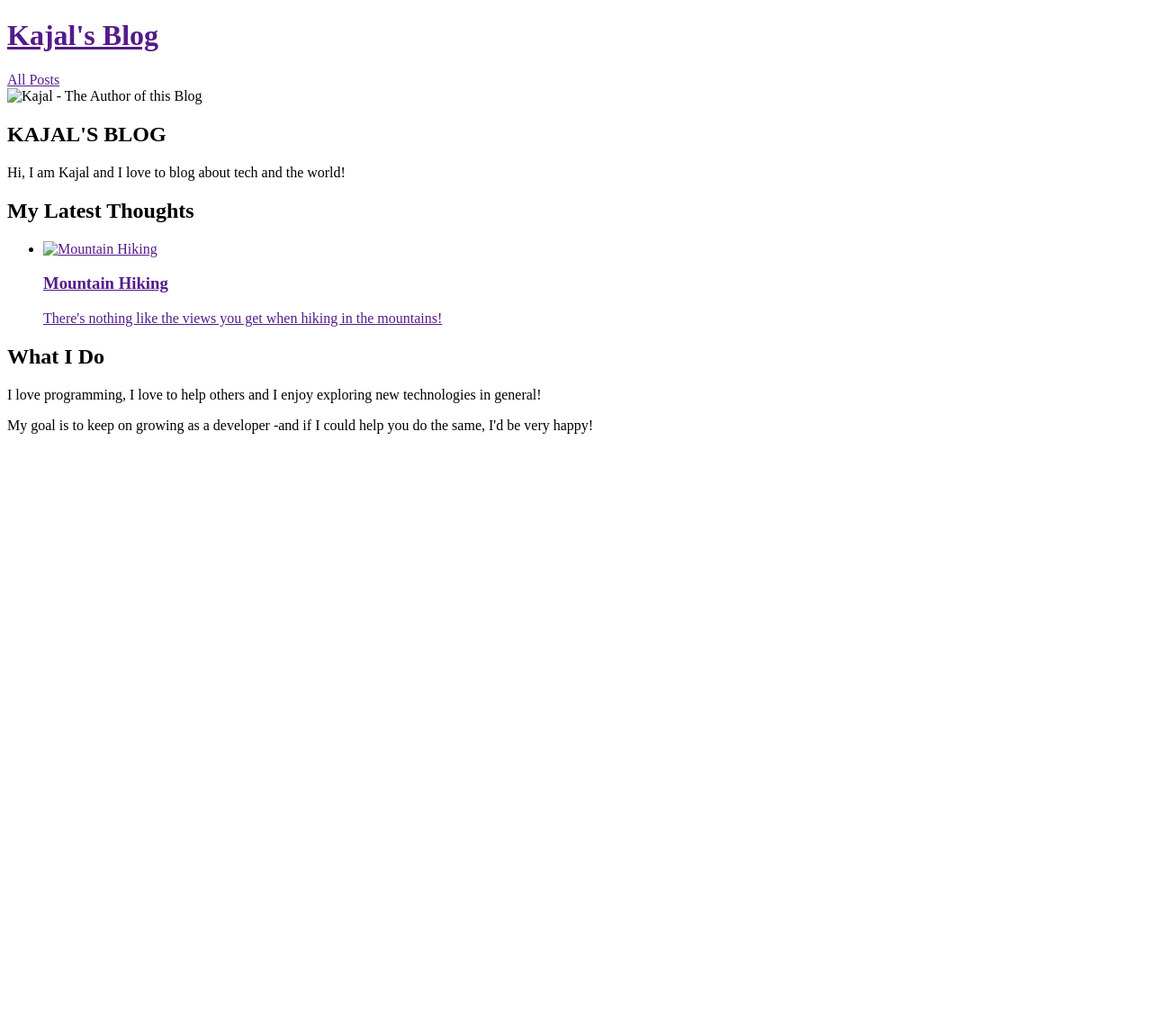
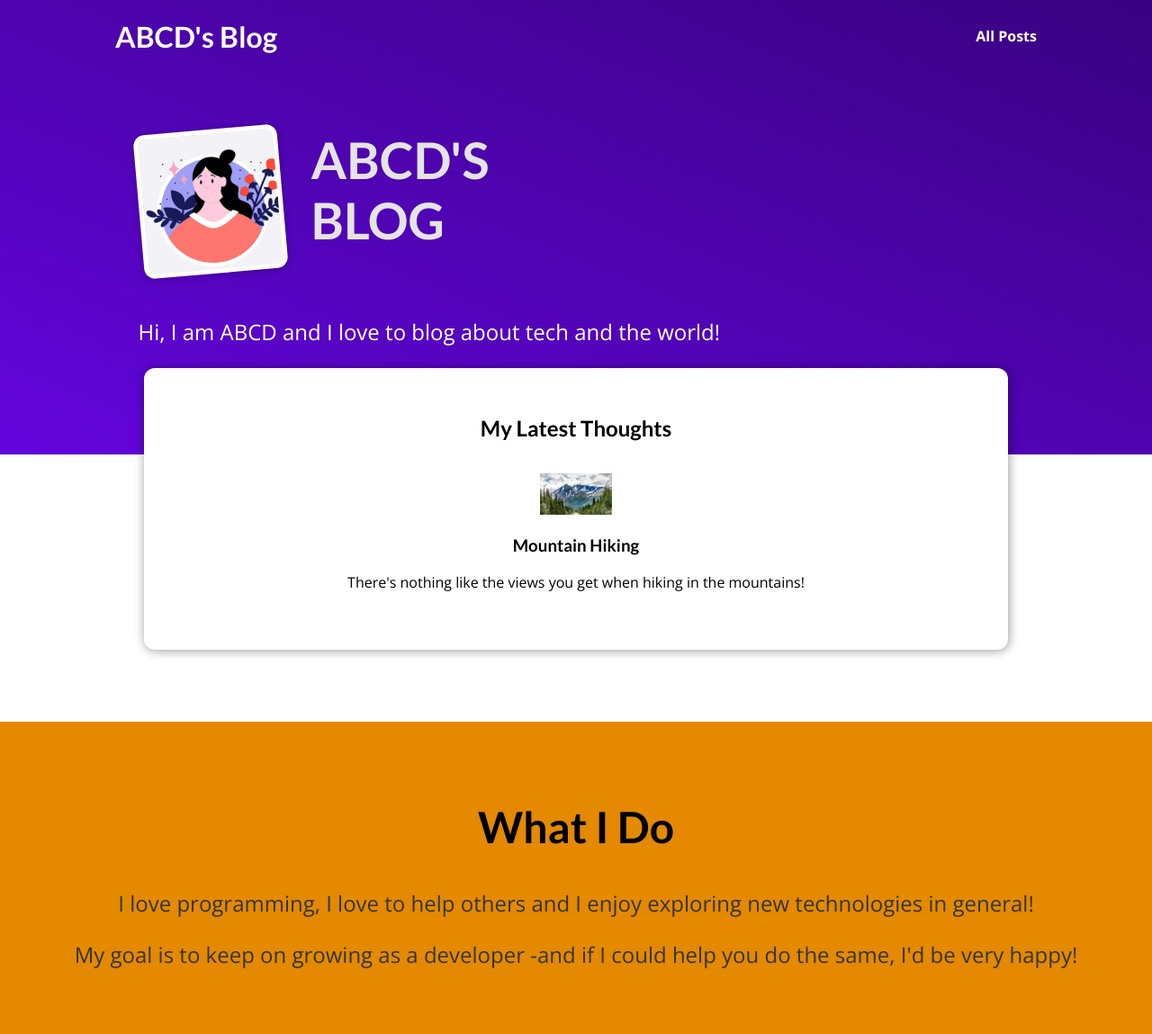
Before and after one commit to Kajal-Yadav31/Blog-Project, a Django app: page / in a window 1280 px wide. Shown: the whole page at 90% size. Before the commit the page ends 482 px from the top, so only its background shows below. Run offline with Django 4.2, Linux system fonts and the light colour scheme.

Commit message:
add css style to both css files and and images to it

```diff
--- a/blog/static/blog/index.css
+++ b/blog/static/blog/index.css
@@ -0,0 +1,129 @@
+#main-navigation {
+    width: 100%;
+    height: 5rem;
+    display: flex;
+    justify-content: space-between;
+    align-items: center;
+    padding: 0 10%;
+    position: absolute;
+    top: 0;
+    left: 0;
+}
+
+#main-navigation a {
+    text-decoration: none;
+    color: white;
+    font-weight: bold;
+}
+
+#main-navigation a:hover,
+#main-navigation a:active {
+    color: #cf79f1;
+}
+
+#main-navigation h1 a:hover,
+#main-navigation h1 a:active {
+    color: white;
+}
+
+#welcome {
+    background: linear-gradient(to right top, #6305dd, #390281);
+    padding: 6rem 12%;
+}
+
+#welcome header {
+    display: flex;
+    align-items: flex-start;
+    margin: 3rem auto;
+}
+
+#welcome img {
+    width: 10rem;
+    height: 10rem;
+    object-fit: cover;
+    object-position: top;
+    border: 5px solid white;
+    border-radius: 12px;
+    background-color: #ffe1bf;
+    transform: rotateZ(-5deg);
+    box-shadow: 0 2px 8px rgba(0, 0, 0, 0.25);
+}
+
+#welcome h2 {
+    font-size: 3.5rem;
+    margin: 0 0 0 2rem;
+    color: #e4e4e4;
+    width: 10rem;
+}
+
+#welcome p {
+    color: white;
+    font-size: 1.5rem;
+}
+
+#latest-posts {
+    background-color: white;
+    padding: 2rem;
+    border-radius: 12px;
+    width: 60rem;
+    margin: -6rem auto 2rem auto;
+    box-shadow: 1px 1px 12px rgba(0, 0, 0, 0.4);
+}
+
+#latest-posts h2 {
+    text-align: center;
+}
+
+#latest-posts ul {
+    list-style: none;
+    margin: 0;
+    padding: 0;
+    display: flex;
+    gap: 1rem;
+}
+
+#latest-posts li {
+    flex: 1;
+}
+
+#about {
+    text-align: center;
+    padding: 3rem;
+    background-color: #e48900;
+    margin-top: 5rem;
+}
+
+#about h2 {
+    font-size: 3rem;
+}
+
+#about p {
+    font-size: 1.5rem;
+    color: #353535;
+}
+
+.post {
+    display: flex;
+    flex-direction: column;
+    align-items: center;
+    text-align: center;
+}
+
+.post a {
+    text-decoration: none;
+    color: black;
+    transition: all 0.2s ease;
+    padding: 1rem;
+}
+
+.post a:hover,
+.post a:active {
+    transform: scale(1.1);
+    background-color: #390281;
+    color: white;
+}
+
+.post img {
+    width: 5rem;
+
+}
--- a/blog/templates/blog/index.html
+++ b/blog/templates/blog/index.html
@@ -11,28 +11,28 @@
 
 {% block content %}
 <header id="main-navigation">
-        <h1><a href="">Kajal's Blog</a></h1>
+    <h1><a href="">ABCD's Blog</a></h1>
     <nav>
         <a href="">All Posts</a>
     </nav>
 </header>
 
-    <setion id="welcome">
+<section id="welcome">
     <header>
-            <img src="" alt="Kajal - The Author of this Blog" />
-            <h2>KAJAL'S BLOG</h2>
+        <img src="{% static "blog/images/avtar.png" %}" alt="Kajal - The Author of this Blog" />
+        <h2>ABCD'S BLOG</h2>
     </header>
-        <p>Hi, I am Kajal and I love to blog about tech and the world!</p>
-    </setion>
+    <p>Hi, I am ABCD and I love to blog about tech and the world!</p>
+</section>
 
-    <section>
+<section id="latest-posts">
     <h2>My Latest Thoughts</h2>
 
         <ul>
             <li>
                 <article class="post">
                     <a href="">
-                        <img src="" alt="Mountain Hiking" />
+                        <img src="{% static "blog/images/mountain.png"%}" alt="Mountain Hiking" />
                         <div class="post__content">
                             <h3>Mountain Hiking</h3>
                             <p>
--- a/static/app.css
+++ b/static/app.css
@@ -0,0 +1,20 @@
+@import url('https://fonts.googleapis.com/css2?family=Lato:wght@400;700&family=Open+Sans:wght@400;700&display=swap');
+
+* {
+    box-sizing: border-box;
+}
+
+html {
+    font-family: 'Open Sans', 'Lato', sans-serif;
+}
+
+body {
+    margin: 0;
+}
+
+h1,
+h2,
+h3 {
+    font-family: 'Lato', sans-serif;
+    font-weight: bold;
+}
```
Also changed, not shown: blog/static/blog/images/avtar.png (added), blog/static/blog/images/code-snippet.png (added), blog/static/blog/images/mountain.png (added), blog/static/blog/images/view.png (added). Lines whose indentation alone changed are shown as unchanged.
